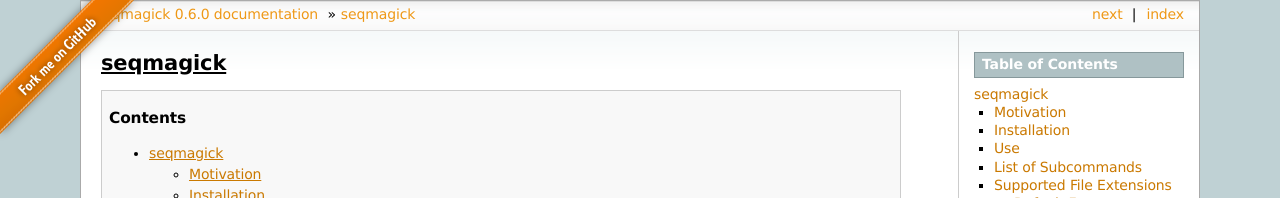
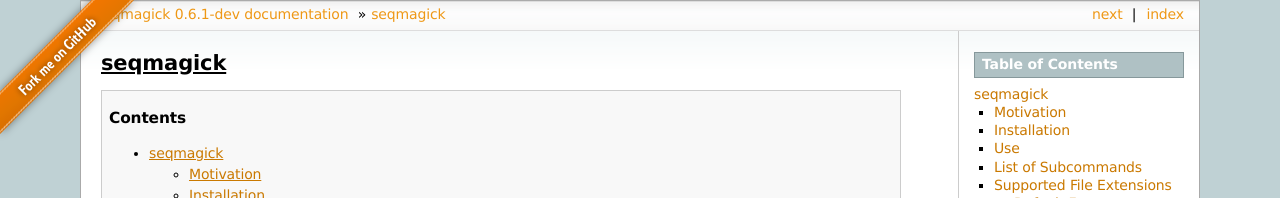
Before and after one commit to fhcrc/seqmagick, a Sphinx documentation site: the page built from docs/index.rst, in a window 1280 px wide and 900 px high. Shown: the top 198 px of the window. Built offline with Sphinx 7.4.7, drawn with Linux system fonts in a browser that asks for light colours; some of the changed text lies outside the part shown.

Commit message:
Bump version for dev.

```diff
--- a/docs/conf.py
+++ b/docs/conf.py
@@ -50,7 +50,7 @@
 # The short X.Y version.
 from seqmagick import __version__ as version
 # The full version, including alpha/beta/rc tags.
-release = '0.6.0'
+release = '0.6.1-dev'
 
 # The language for content autogenerated by Sphinx. Refer to documentation
 # for a list of supported languages.
--- a/seqmagick/__init__.py
+++ b/seqmagick/__init__.py
@@ -1,4 +1,4 @@
 """
 seqmagick
 """
-__version__ = '0.6.0'
+__version__ = '0.6.1-dev'
```
